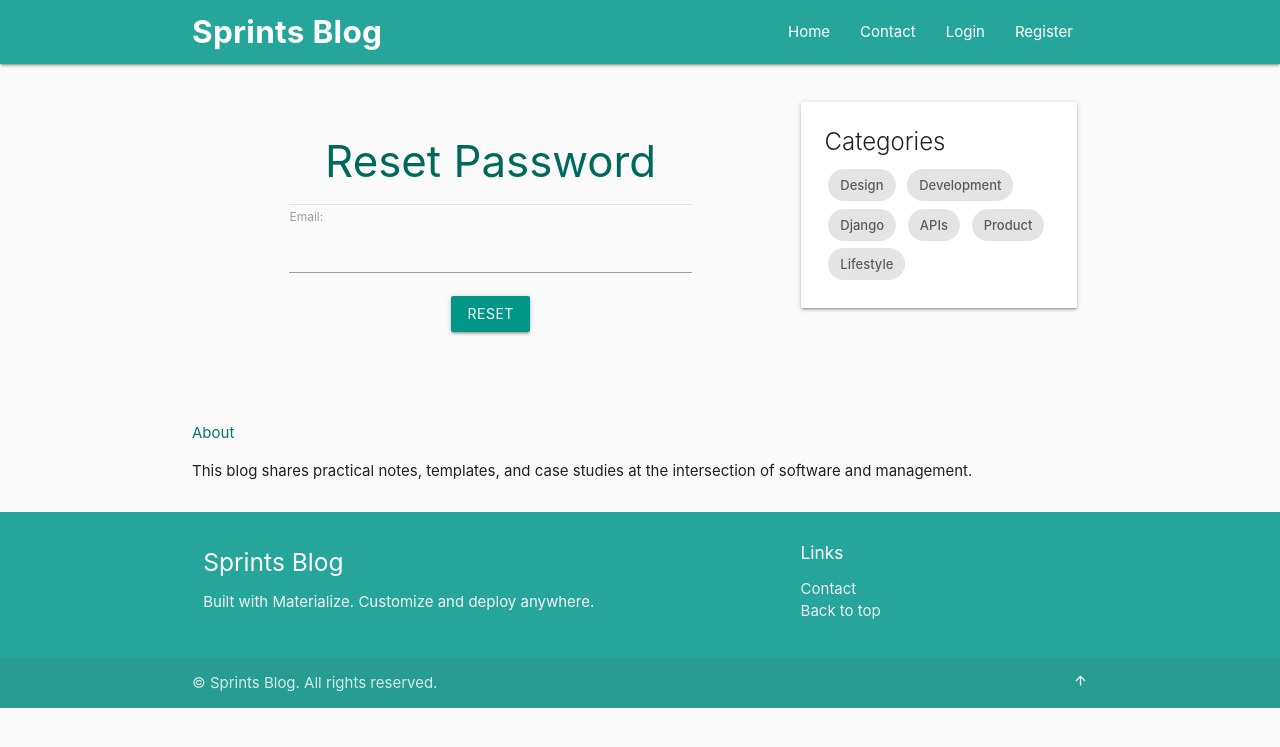
After one commit to hassaanalansary/sprints_blog, a Django app: page /users/password-reset/ in a window 1280 px wide. The commit adds this page. Shown: the top 747 px of the page. Run offline with Django 5.2, Linux system fonts and the light colour scheme.

Commit message:
Add forgot password functionality

```diff
--- a/users/templates/users/login.html
+++ b/users/templates/users/login.html
@@ -13,6 +13,7 @@
                 </div>
                 <div class="row center-align">
                     <button class="btn teal" type="submit">Login</button>
+                    <a class="btn grey" href="{% url 'password_reset' %}">Forgot Password?</a>
                 </div>
             </form>
             <div class="section center-align">
--- /dev/null
+++ b/users/templates/users/password_reset.html
@@ -0,0 +1,20 @@
+{% extends 'blog/base.html' %}
+{% block body %}
+    <main class="container">
+        <div class="row">
+            <form method="POST" class="col s12">
+                {% csrf_token %}
+                <div class=section>
+                    <h3 class="center-align teal-text text-darken-3"> Reset Password </h3>
+                    <div class="divider"></div>
+
+                        {{form}}
+
+                </div>
+                <div class="row center-align">
+                    <button class="btn teal" type="submit">Reset</button>
+                </div>
+            </form>
+        </div>
+    </main>
+{% endblock%}
--- a/users/urls.py
+++ b/users/urls.py
@@ -1,11 +1,16 @@
 from django.urls import path
 from .views import register, profile, edit_profile
-from django.contrib.auth.views import LoginView, LogoutView
+from django.contrib.auth.views import LoginView, LogoutView, PasswordResetView, PasswordResetDoneView, PasswordResetConfirmView, PasswordResetCompleteView
 urlpatterns = [
     path("register/", register, name= 'register'),
     path("profile/", profile, name= 'profile'),
     path("profile/update/", edit_profile, name= 'edit-profile'),
     path("login/", LoginView.as_view(template_name="users/login.html"), name= 'login'),
     path("logout/", LogoutView.as_view(template_name="users/logout.html"), name= 'logout'),
+    path("password-reset/", PasswordResetView.as_view(template_name="users/password_reset.html"), name= 'password_reset'),
+    path("password-reset-done/", PasswordResetDoneView.as_view(template_name="users/password_reset_done.html"), name= 'password_reset_done'),
+    path("password-reset-confirm/<uidb64>/<token>/", PasswordResetConfirmView.as_view(template_name="users/password_reset_confirm.html"), name= 'password_reset_confirm'),
+    path("password-reset-complete/", PasswordResetCompleteView.as_view(template_name="users/password_reset_complete.html"), name= 'password_reset_complete'),
+
 
 ]
```
Also changed, not shown: sprints_blog/settings.py (+11 -0 lines), users/templates/users/password_reset_complete.html (added, +9 -0 lines), users/templates/users/password_reset_confirm.html (added, +20 -0 lines), users/templates/users/password_reset_done.html (added, +8 -0 lines), db.sqlite3.
